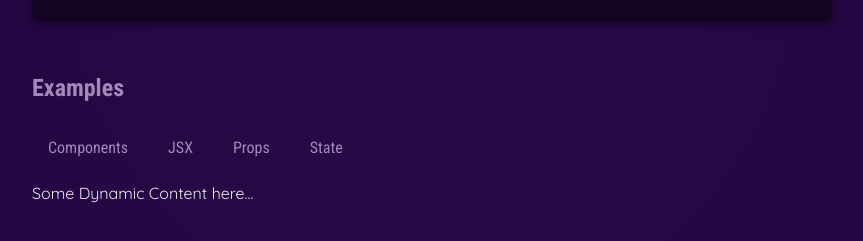
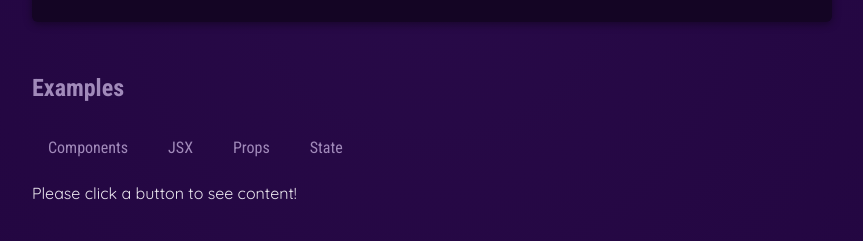
Before and after one commit to MuhammadArsalanShah/React-Starting-Project, a React (Vite) app: page / in a window 1280 px wide. Shown: the part 677-918 px from the top of the page, without its empty margins (208-1071 px from the left). Built offline with nearby package versions, Linux system fonts and the light colour scheme.

Commit message:
Working with useState function

```diff
--- a/src/App.jsx
+++ b/src/App.jsx
@@ -1,3 +1,5 @@
+import { useState } from 'react';
+
 import { CORE_CONCEPTS } from "./data.js";
 import Header from "./components/Header/Header.jsx";
 import CoreConcept from "./components/CoreConcept.jsx";
@@ -5,8 +7,13 @@ import TabButton from "./components/TabButton.jsx";
 
 function App() {
 
+  console.log('APP Component Running')
+
+  const [seletedTopic, setSelectedTopic] = useState('Please click a button to see content!');
+
   function handleSelect(selectedButton) {
-    console.log(selectedButton);
+    setSelectedTopic(selectedButton);
+    console.log("From handleSelect function:",seletedTopic);
   }
 
   return (
@@ -34,7 +41,7 @@ function App() {
             <TabButton onSelect={() => handleSelect('props')}>Props</TabButton>
             <TabButton onSelect={() => handleSelect('state')}>State</TabButton>
           </menu>
-          Some Dynamic Content here...
+          {seletedTopic}
         </section>
       </main>
     </div>
--- a/src/components/TabButton.jsx
+++ b/src/components/TabButton.jsx
@@ -3,6 +3,7 @@
 // }
 
 export default function TabButton({ children, onSelect }) {
+  console.log('Tab Button executing');
   return (
     <li>
       <button onClick={onSelect}>{children}</button>
```
